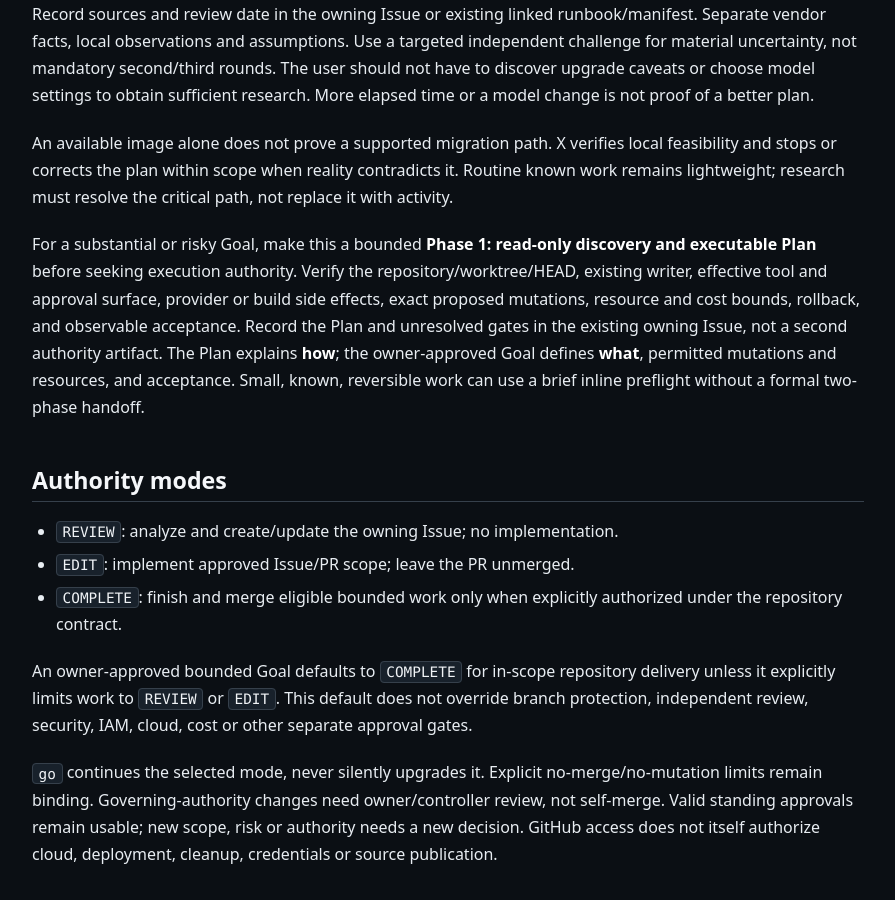
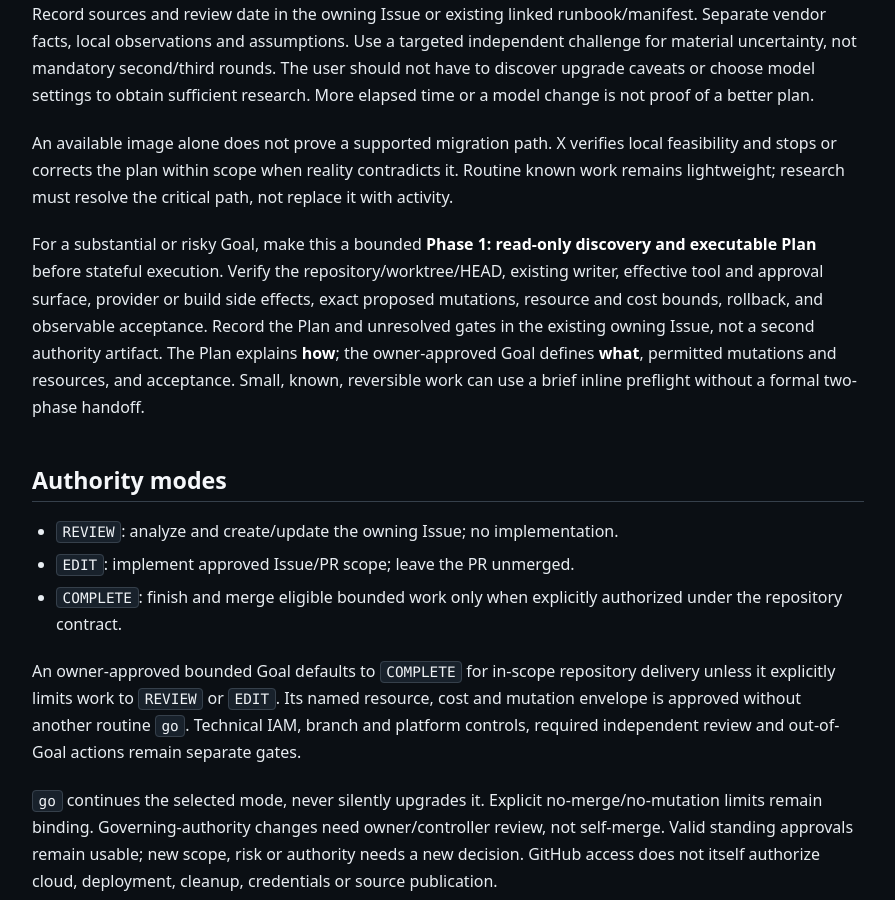
Before and after one commit to amitkarpe/agent-os, a Jekyll site: the page built from kb/playbooks/integrations/chatgpt-codex-collaboration-protocol.md, in a window 1280 px wide and 900 px high, scrolled down 1437 px. Shown: the whole window, without its empty margins (192-1087 px from the left). Built offline with Jekyll 4.4.1, drawn with Linux system fonts in a browser that asks for light colours; some of the changed text lies outside the part shown.

Commit message:
docs: clarify scoped Goal execution authority

```diff
--- a/kb/playbooks/integrations/chatgpt-codex-collaboration-protocol.md
+++ b/kb/playbooks/integrations/chatgpt-codex-collaboration-protocol.md
@@ -71,7 +71,7 @@
 the critical path, not replace it with activity.
 
 For a substantial or risky Goal, make this a bounded **Phase 1: read-only
-discovery and executable Plan** before seeking execution authority. Verify the
+discovery and executable Plan** before stateful execution. Verify the
 repository/worktree/HEAD, existing writer, effective tool and approval surface,
 provider or build side effects, exact proposed mutations, resource and cost
 bounds, rollback, and observable acceptance. Record the Plan and unresolved
@@ -88,9 +88,10 @@
   authorized under the repository contract.
 
 An owner-approved bounded Goal defaults to `COMPLETE` for in-scope repository
-delivery unless it explicitly limits work to `REVIEW` or `EDIT`. This default
-does not override branch protection, independent review, security, IAM, cloud,
-cost or other separate approval gates.
+delivery unless it explicitly limits work to `REVIEW` or `EDIT`. Its named
+resource, cost and mutation envelope is approved without another routine `go`.
+Technical IAM, branch and platform controls, required independent review and
+out-of-Goal actions remain separate gates.
 
 `go` continues the selected mode, never silently upgrades it. Explicit
 no-merge/no-mutation limits remain binding. Governing-authority changes need
@@ -213,12 +214,12 @@
    normal implementation is already authorized. A later owner instruction
    overrides an earlier restriction only when it explicitly identifies
    what is superseded.
-2. **X or selected Manager continues approved work.** After the scoped owner
-   GO, Phase 2 executes authorized milestones end to end. Use installed native
+2. **X or selected Manager continues approved work.** Under the approved scoped
+   Goal, Phase 2 executes authorized milestones end to end. Use installed native
    Goal/loop support when available; otherwise continue the authorized Issue
-   in the existing session. Implement, fix, run focused checks, push with
-   authorized CI, obtain actually required independent exact-head review,
-   self-merge when eligible and advance to the next approved milestone **without**
+   in the existing session. Edit, commit, push, run required CI, create or revise
+   the PR, obtain actually required independent exact-head review, merge when
+   eligible and continue approved milestones **without** routine handback or
    another G/owner `go`. A same-identity subagent does not satisfy a separate
    GitHub reviewer-account gate. If one lane blocks, continue independent
    authorized work. Source merge does not prove external runtime acceptance;
```
